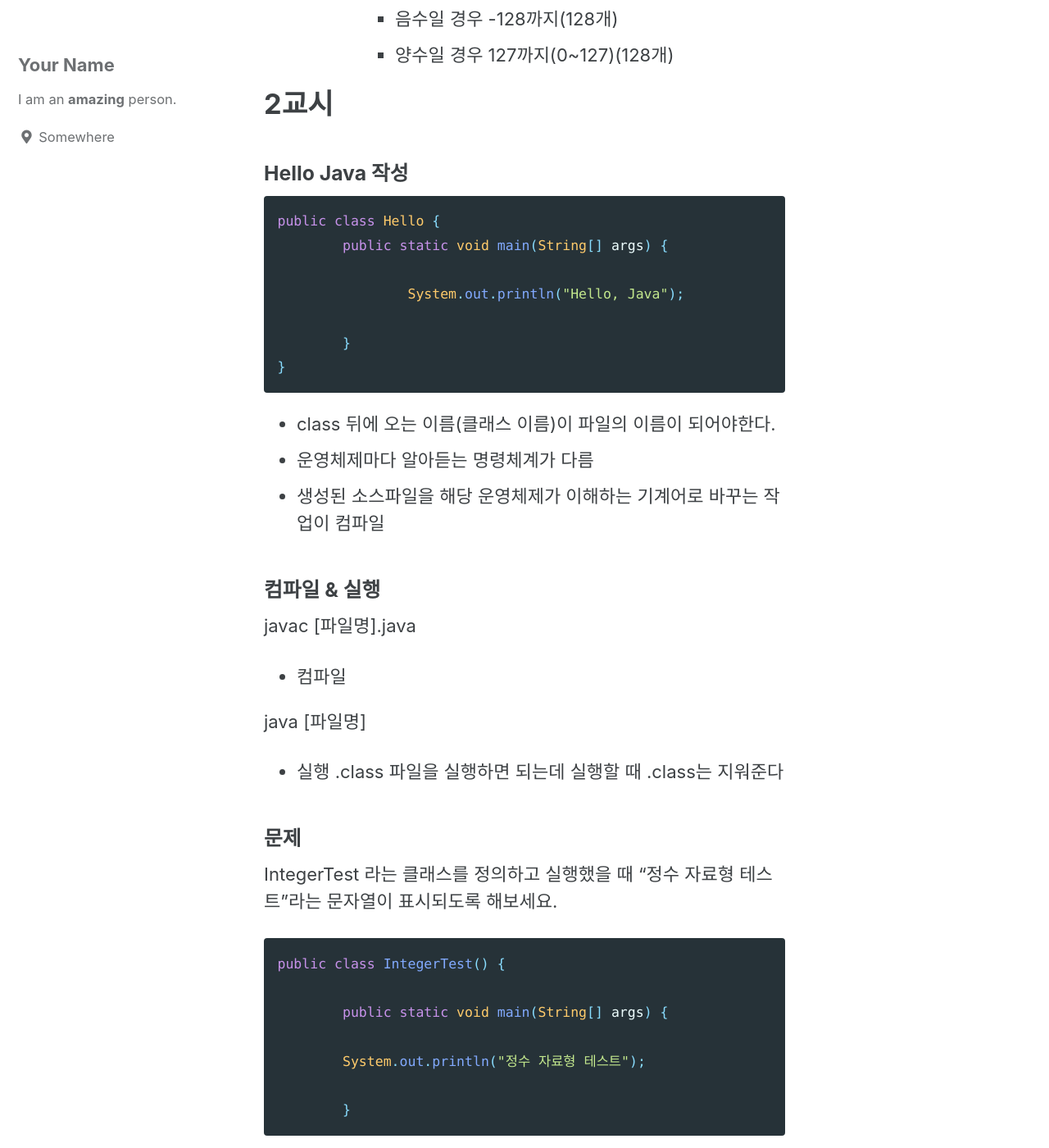
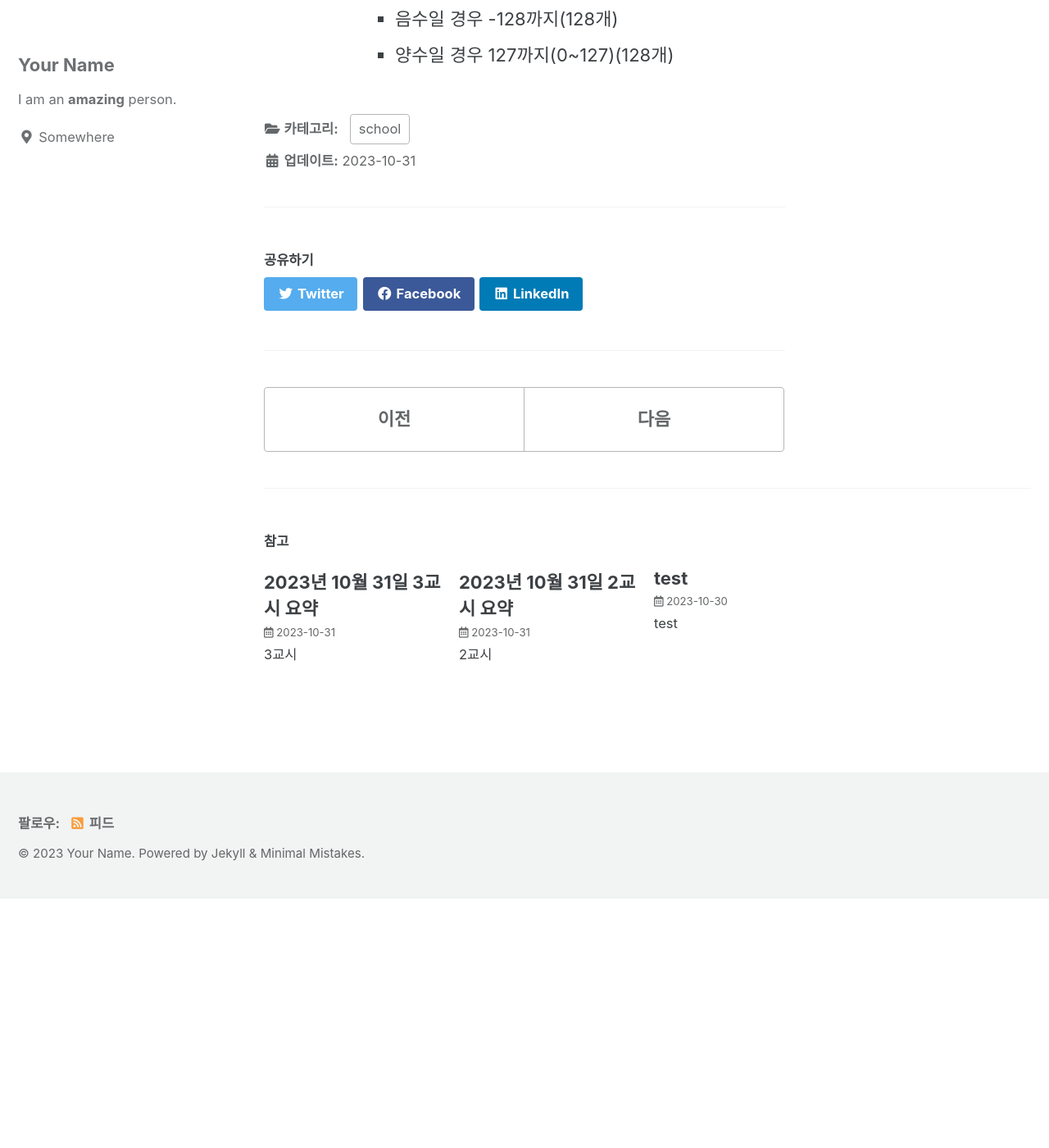
Before and after one commit to YonY-K/YonY-K.github.io, a Jekyll site: the page built from _posts/school/2023-10-31-1period.md, in a window 1280 px wide and 1400 px high, scrolled down 1434 px. Shown: the whole window at 82% size. Built offline with Jekyll 4.4.1, drawn with Linux system fonts in a browser that asks for light colours; cached includes are drawn as plain includes; after the commit the page ends 2530 px from its top, so only the background shows below that; some of the changed text lies outside the part shown.

Commit message:
2023-10-31-summary

````diff
--- a/_posts/school/2023-10-31-1period.md
+++ b/_posts/school/2023-10-31-1period.md
@@ -1,5 +1,5 @@
 ---
-title: "2023년 10월 31일 요약"
+title: "2023년 10월 31일 1교시 요약"
 category:
     - school
 ---
@@ -31,74 +31,3 @@ category:
             2^7 = 128의 조합이 가능함
             - 음수일 경우 -128까지(128개)
             - 양수일 경우 127까지(0~127)(128개)
-
-
-
-# 2교시
-
-### Hello Java 작성
-
-```java
-public class Hello {
-	public static void main(String[] args) {
-
-		System.out.println("Hello, Java");
-
-	}
-}
-```
-
-- class 뒤에 오는 이름(클래스 이름)이 파일의 이름이 되어야한다.
-- 운영체제마다 알아듣는 명령체계가 다름
-- 생성된 소스파일을 해당 운영체제가 이해하는 기계어로 바꾸는 작업이 컴파일
-
-
-
-### 컴파일 & 실행
-
-javac [파일명].java
-- 컴파일
-
-java [파일명]
-- 실행 .class 파일을 실행하면 되는데 실행할 때 .class는 지워준다
-
-
-### 문제
-IntegerTest 라는 클래스를 정의하고 실행했을 때 "정수 자료형 테스트"라는 문자열이 표시되도록 해보세요.
-
-```java
-public class IntegerTest() {
-
-	public static void main(String[] args) {
-
-	System.out.println("정수 자료형 테스트");
-
-	}
-```
-
-
-
-# 3교시
-
-//단일행 주석(Single line comments)
-
-/*
-다중행 주석(Multi line comments)
-*/
-
-운영체제 3대 작업: 파일관리 메모리관리 프로세스관리
-
-```
-//1byte(8bit) 정수공간을 메모리에 확보하고 그 공간의 이름을 age 라고 붙여라
-byte age;
-
-//27을 age 라고 이름이 붙은 메모리 공간에 기억시켜라
-age = 27;
-```
-
-### 문제
-score 라는 이름이 붙은 정수공간(2byte)을 확보하고 그곳에 70을 기억시켜라
-
-```
-short score = 70;
-```
````
Also changed, not shown: _posts/school/2023-10-31-2period.md (added, +47 -0 lines), _posts/school/2023-10-31-3period.md (added, +40 -0 lines).
